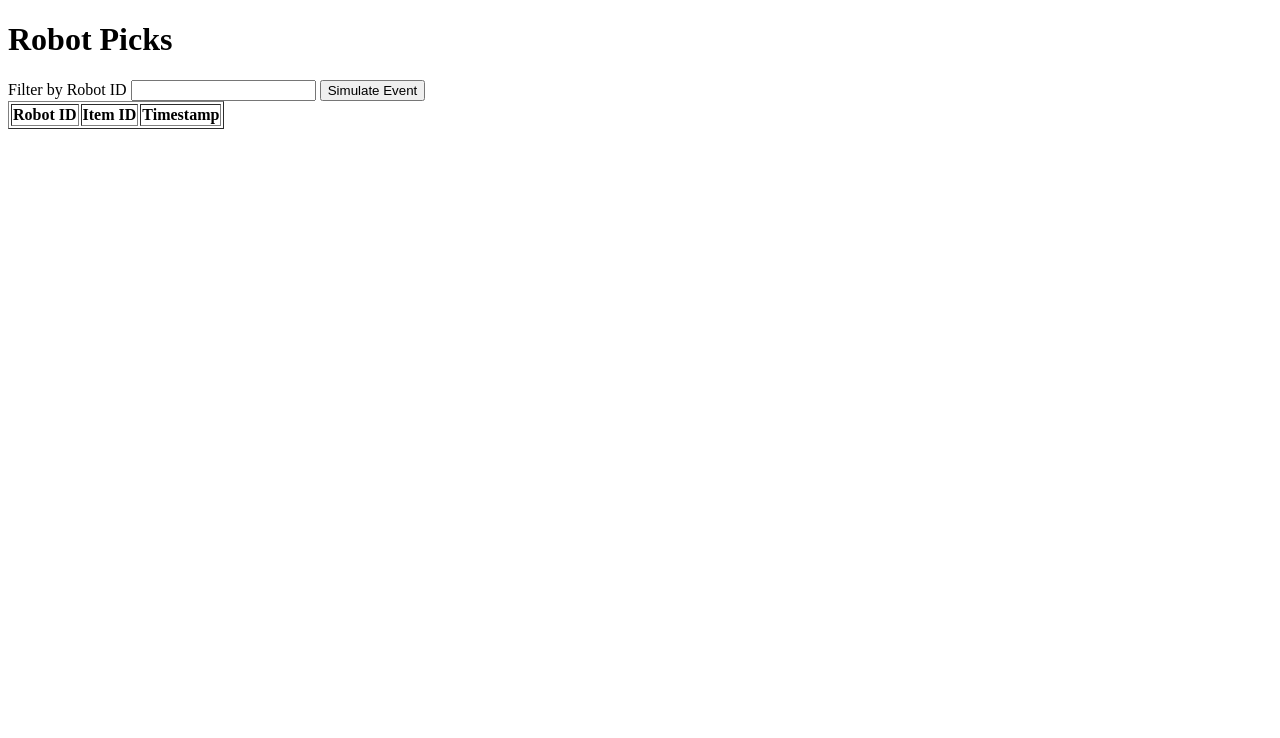
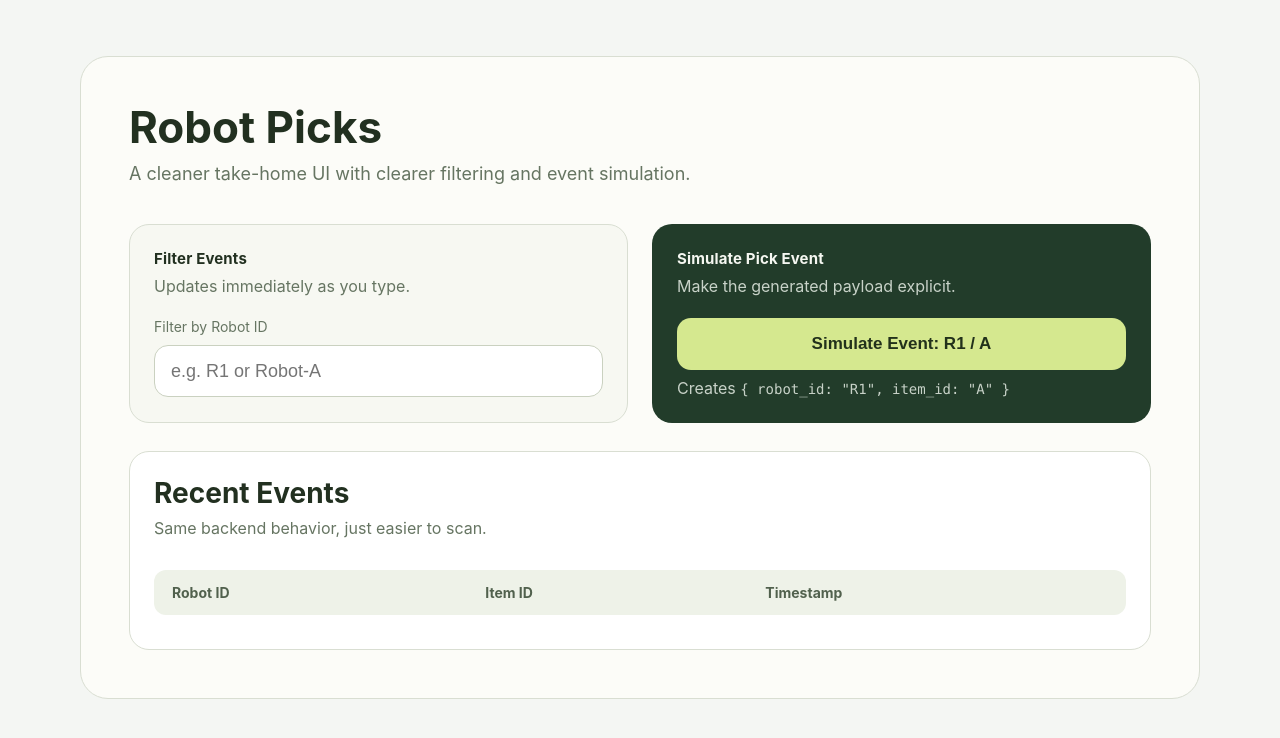
Before and after one commit to mnofresno/robot-picks-app, a plain HTML site: page frontend/index.html in a window 1280 px wide. Drawn offline with Linux system fonts and the light colour scheme; no server answers.

Commit message:
Implement cleaner UI direction from Figma proposal

```diff
--- a/frontend/index.html
+++ b/frontend/index.html
@@ -4,13 +4,279 @@
     <meta charset="UTF-8" />
     <meta name="viewport" content="width=device-width, initial-scale=1.0" />
     <title>Robot Picks App</title>
+    <style>
+      :root {
+        color-scheme: light;
+        --bg: #f4f6f3;
+        --panel: #fcfcf8;
+        --panel-soft: #f7f8f2;
+        --panel-strong: #223c2a;
+        --line: #d9ded2;
+        --line-soft: #e7ebdf;
+        --text: #223020;
+        --muted: #667562;
+        --accent: #d5e88f;
+        --accent-text: #22311b;
+        --row-a: #fafbf7;
+        --row-b: #f4f6ef;
+      }
+
+      * {
+        box-sizing: border-box;
+      }
+
+      body {
+        margin: 0;
+        font-family: Inter, "Segoe UI", sans-serif;
+        background: var(--bg);
+        color: var(--text);
+      }
+
+      .page {
+        max-width: 1120px;
+        margin: 56px auto;
+        padding: 48px;
+        background: var(--panel);
+        border: 1px solid var(--line);
+        border-radius: 28px;
+      }
+
+      h1 {
+        margin: 0;
+        font-size: 44px;
+        line-height: 1;
+      }
+
+      .intro {
+        margin: 14px 0 0;
+        color: var(--muted);
+        font-size: 18px;
+      }
+
+      .controls {
+        display: grid;
+        grid-template-columns: repeat(2, minmax(0, 1fr));
+        gap: 24px;
+        margin-top: 40px;
+      }
+
+      .card {
+        border: 1px solid var(--line);
+        border-radius: 20px;
+        padding: 24px;
+        background: var(--panel-soft);
+      }
+
+      .card-dark {
+        background: var(--panel-strong);
+        border-color: transparent;
+        color: #f5f7f1;
+      }
+
+      h2 {
+        margin: 0;
+        font-size: 28px;
+      }
+
+      h3 {
+        margin: 0;
+        font-size: 15px;
+        letter-spacing: 0.01em;
+      }
+
+      .card p,
+      .card-dark p {
+        margin: 8px 0 0;
+        color: var(--muted);
+      }
+
+      .card-dark p {
+        color: #c8d2c8;
+      }
+
+      label {
+        display: block;
+        margin-top: 22px;
+        margin-bottom: 10px;
+        font-size: 14px;
+        color: var(--muted);
+      }
+
+      input {
+        width: 100%;
+        height: 52px;
+        padding: 0 16px;
+        border-radius: 14px;
+        border: 1px solid #cad1c0;
+        background: #ffffff;
+        color: var(--text);
+        font-size: 18px;
+      }
+
+      button {
+        width: 100%;
+        height: 52px;
+        margin-top: 22px;
+        border: 0;
+        border-radius: 14px;
+        background: var(--accent);
+        color: var(--accent-text);
+        font-size: 17px;
+        font-weight: 700;
+        cursor: pointer;
+      }
+
+      .table-card {
+        margin-top: 28px;
+        border: 1px solid var(--line);
+        border-radius: 20px;
+        padding: 24px;
+        background: #ffffff;
+      }
+
+      .table-subtitle {
+        margin: 8px 0 22px;
+        color: var(--muted);
+      }
+
+      table {
+        width: 100%;
+        border-collapse: separate;
+        border-spacing: 0 10px;
+      }
+
+      thead th {
+        padding: 14px 18px;
+        text-align: left;
+        font-size: 14px;
+        color: #51614d;
+        background: #eef2e8;
+      }
+
+      thead th:first-child {
+        border-top-left-radius: 12px;
+        border-bottom-left-radius: 12px;
+      }
+
+      thead th:last-child {
+        border-top-right-radius: 12px;
+        border-bottom-right-radius: 12px;
+      }
+
+      tbody tr:nth-child(odd) td {
+        background: var(--row-a);
+      }
+
+      tbody tr:nth-child(even) td {
+        background: var(--row-b);
+      }
+
+      td {
+        padding: 16px 18px;
+        font-size: 15px;
+      }
+
+      tbody td:first-child {
+        border-top-left-radius: 12px;
+        border-bottom-left-radius: 12px;
+        font-weight: 600;
+      }
+
+      tbody td:last-child {
+        border-top-right-radius: 12px;
+        border-bottom-right-radius: 12px;
+        color: #566652;
+      }
+
+      .mono {
+        font-family: "SFMono-Regular", "Consolas", monospace;
+        font-size: 14px;
+      }
+
+      @media (max-width: 860px) {
+        .page {
+          margin: 24px;
+          padding: 24px;
+        }
+
+        .controls {
+          grid-template-columns: 1fr;
+        }
+
+        h1 {
+          font-size: 36px;
+        }
+
+        table,
+        thead,
+        tbody,
+        th,
+        td,
+        tr {
+          display: block;
+        }
+
+        thead {
+          display: none;
+        }
+
+        tbody tr {
+          margin-bottom: 12px;
+        }
+
+        td {
+          border-radius: 0;
+        }
+
+        tbody td:first-child {
+          border-top-left-radius: 12px;
+          border-top-right-radius: 12px;
+          border-bottom-left-radius: 0;
+        }
+
+        tbody td:last-child {
+          border-bottom-left-radius: 12px;
+          border-bottom-right-radius: 12px;
+          border-top-right-radius: 0;
+        }
+      }
+    </style>
   </head>
   <body>
+    <main class="page">
       <h1>Robot Picks</h1>
+      <p class="intro">
+        A cleaner take-home UI with clearer filtering and event simulation.
+      </p>
+
+      <section class="controls">
+        <div class="card">
+          <h3>Filter Events</h3>
+          <p>Updates immediately as you type.</p>
           <label for="robotFilter">Filter by Robot ID</label>
-    <input id="robotFilter" type="text" />
-    <button id="simulateButton" type="button">Simulate Event</button>
-    <table border="1">
+          <input
+            id="robotFilter"
+            type="text"
+            placeholder="e.g. R1 or Robot-A"
+          />
+        </div>
+
+        <div class="card card-dark">
+          <h3>Simulate Pick Event</h3>
+          <p>Make the generated payload explicit.</p>
+          <button id="simulateButton" type="button">
+            Simulate Event: R1 / A
+          </button>
+          <p>Creates <span class="mono">{ robot_id: "R1", item_id: "A" }</span></p>
+        </div>
+      </section>
+
+      <section class="table-card">
+        <h2>Recent Events</h2>
+        <p class="table-subtitle">
+          Same backend behavior, just easier to scan.
+        </p>
+        <table>
           <thead>
             <tr>
               <th>Robot ID</th>
@@ -20,6 +286,8 @@
           </thead>
           <tbody id="eventsBody"></tbody>
         </table>
+      </section>
+    </main>
     <script src="./app.js"></script>
   </body>
 </html>
```
Lines whose indentation alone changed are shown as unchanged.
